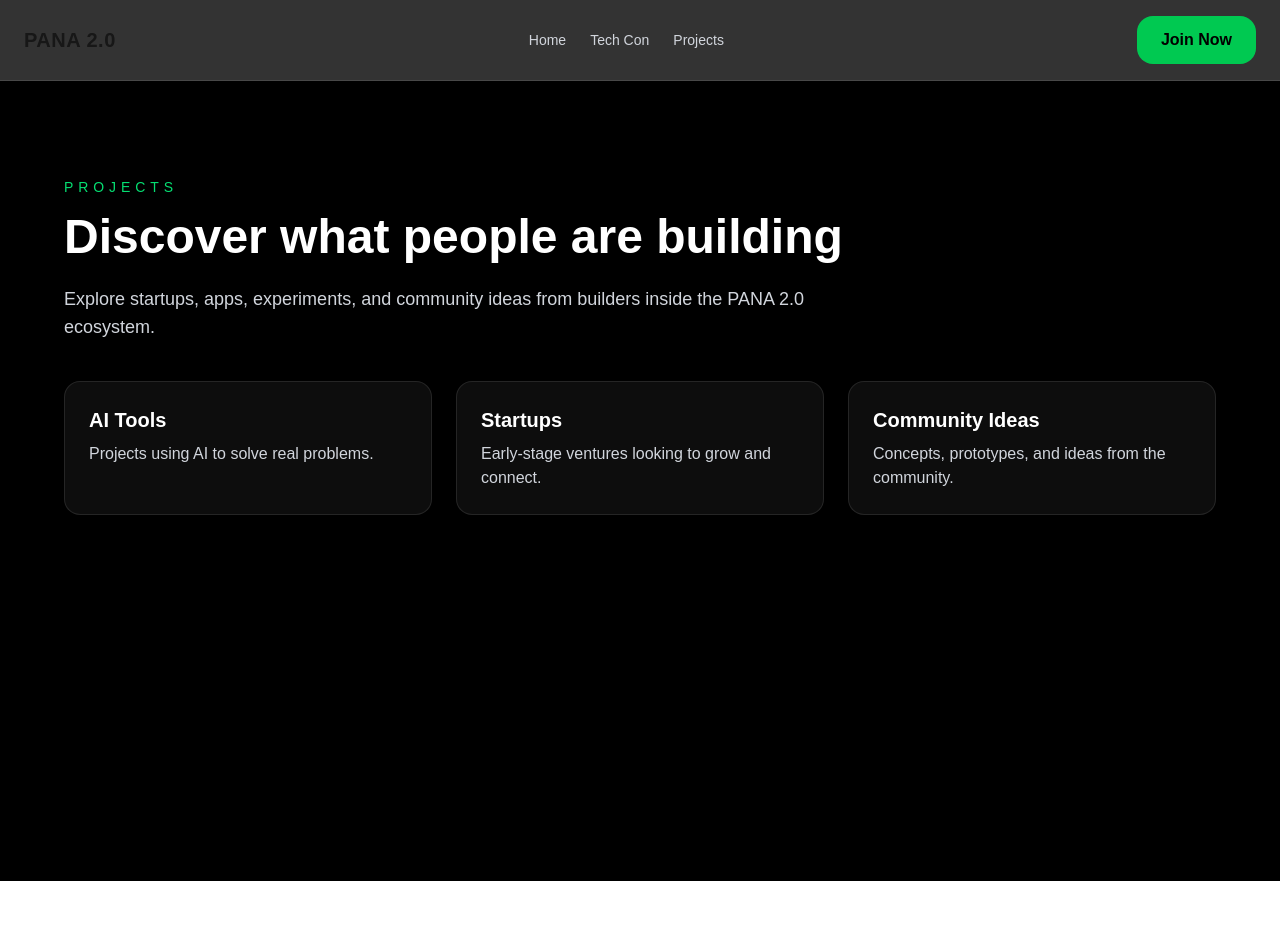
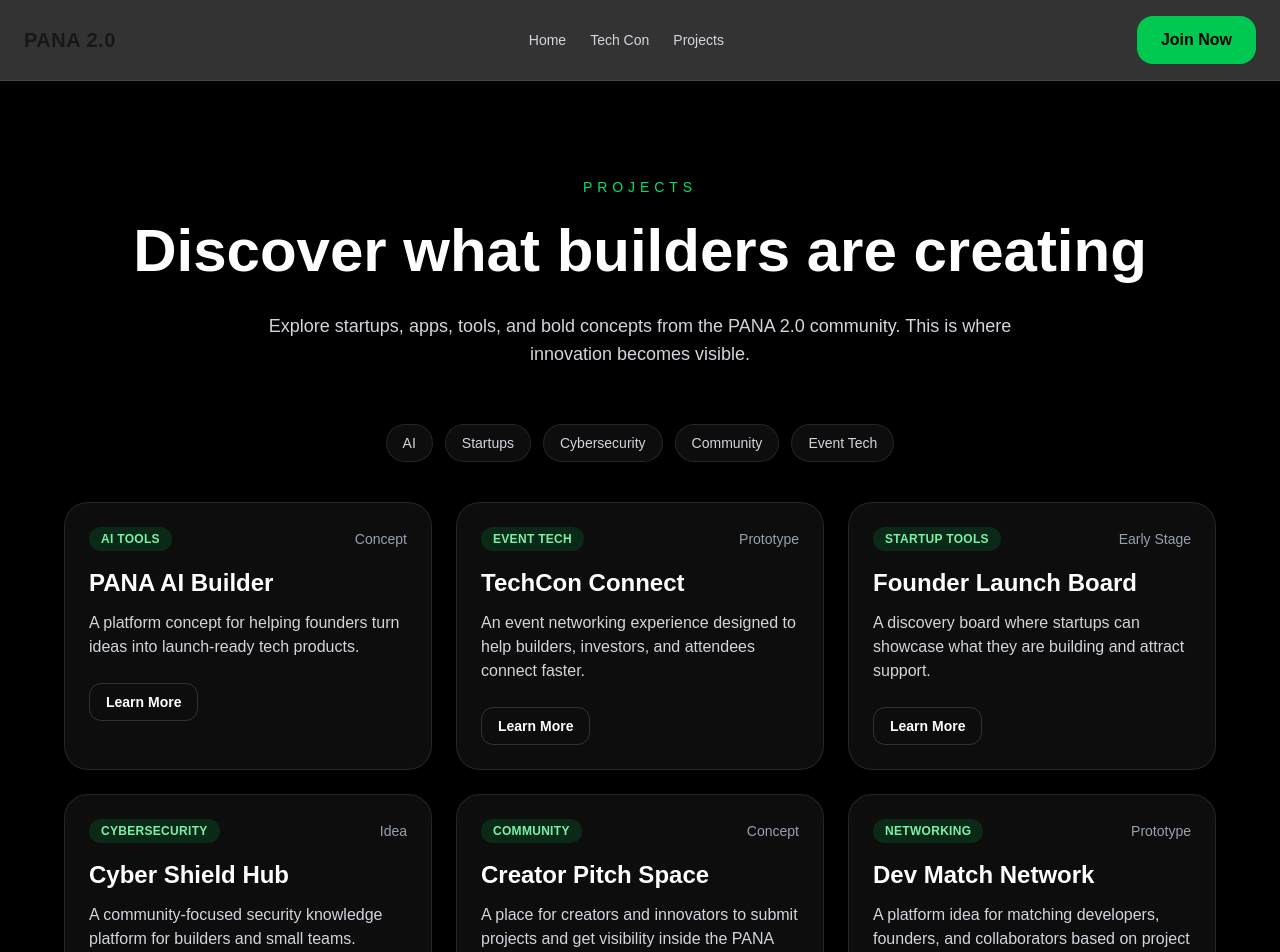
Before and after one commit to panagreenllc-dot/PANA-2.0, a Next.js app: page /projects in a window 1280 px wide. Shown: the top 952 px of the page. Before the commit the page ends 881 px from the top, so only its background shows below. Built offline with nearby package versions, Linux system fonts and the light colour scheme.

Commit message:
build projects page

```diff
--- a/app/projects/page.tsx
+++ b/app/projects/page.tsx
@@ -1,33 +1,126 @@
 export default function ProjectsPage() {
+  const projects = [
+    {
+      name: "PANA AI Builder",
+      category: "AI Tools",
+      description:
+        "A platform concept for helping founders turn ideas into launch-ready tech products.",
+      stage: "Concept",
+    },
+    {
+      name: "TechCon Connect",
+      category: "Event Tech",
+      description:
+        "An event networking experience designed to help builders, investors, and attendees connect faster.",
+      stage: "Prototype",
+    },
+    {
+      name: "Founder Launch Board",
+      category: "Startup Tools",
+      description:
+        "A discovery board where startups can showcase what they are building and attract support.",
+      stage: "Early Stage",
+    },
+    {
+      name: "Cyber Shield Hub",
+      category: "Cybersecurity",
+      description:
+        "A community-focused security knowledge platform for builders and small teams.",
+      stage: "Idea",
+    },
+    {
+      name: "Creator Pitch Space",
+      category: "Community",
+      description:
+        "A place for creators and innovators to submit projects and get visibility inside the PANA ecosystem.",
+      stage: "Concept",
+    },
+    {
+      name: "Dev Match Network",
+      category: "Networking",
+      description:
+        "A platform idea for matching developers, founders, and collaborators based on project needs.",
+      stage: "Prototype",
+    },
+  ];
+
   return (
     <main className="min-h-screen bg-black px-6 py-24 text-white">
       <div className="mx-auto max-w-6xl">
-        <p className="mb-4 text-sm uppercase tracking-[0.35em] text-green-400">
-          Projects
-        </p>
+        <div className="mb-14 text-center">
+          <p className="mb-4 text-sm uppercase tracking-[0.35em] text-green-400">
+            Projects
+          </p>
 
-        <h1 className="mb-6 text-5xl font-bold">Discover what people are building</h1>
+          <h1 className="mb-6 text-5xl font-bold leading-tight sm:text-6xl">
+            Discover what builders are creating
+          </h1>
 
-        <p className="mb-10 max-w-3xl text-lg text-gray-300">
-          Explore startups, apps, experiments, and community ideas from builders
-          inside the PANA 2.0 ecosystem.
-        </p>
+          <p className="mx-auto max-w-3xl text-lg text-gray-300">
+            Explore startups, apps, tools, and bold concepts from the PANA 2.0
+            community. This is where innovation becomes visible.
+          </p>
+        </div>
 
-        <div className="grid gap-6 md:grid-cols-3">
-          <div className="rounded-2xl border border-white/10 bg-white/5 p-6">
-            <h2 className="mb-2 text-xl font-bold">AI Tools</h2>
-            <p className="text-gray-300">Projects using AI to solve real problems.</p>
-          </div>
+        <div className="mb-10 flex flex-wrap justify-center gap-3">
+          <span className="rounded-full border border-white/10 bg-white/5 px-4 py-2 text-sm text-gray-300">
+            AI
+          </span>
+          <span className="rounded-full border border-white/10 bg-white/5 px-4 py-2 text-sm text-gray-300">
+            Startups
+          </span>
+          <span className="rounded-full border border-white/10 bg-white/5 px-4 py-2 text-sm text-gray-300">
+            Cybersecurity
+          </span>
+          <span className="rounded-full border border-white/10 bg-white/5 px-4 py-2 text-sm text-gray-300">
+            Community
+          </span>
+          <span className="rounded-full border border-white/10 bg-white/5 px-4 py-2 text-sm text-gray-300">
+            Event Tech
+          </span>
+        </div>
 
-          <div className="rounded-2xl border border-white/10 bg-white/5 p-6">
-            <h2 className="mb-2 text-xl font-bold">Startups</h2>
-            <p className="text-gray-300">Early-stage ventures looking to grow and connect.</p>
-          </div>
+        <div className="grid gap-6 md:grid-cols-2 xl:grid-cols-3">
+          {projects.map((project) => (
+            <div
+              key={project.name}
+              className="rounded-3xl border border-white/10 bg-white/5 p-6 transition hover:border-green-400/40 hover:bg-white/10"
+            >
+              <div className="mb-4 flex items-center justify-between">
+                <span className="rounded-full bg-green-500/15 px-3 py-1 text-xs font-semibold uppercase tracking-wide text-green-300">
+                  {project.category}
+                </span>
 
-          <div className="rounded-2xl border border-white/10 bg-white/5 p-6">
-            <h2 className="mb-2 text-xl font-bold">Community Ideas</h2>
-            <p className="text-gray-300">Concepts, prototypes, and ideas from the community.</p>
-          </div>
+                <span className="text-sm text-gray-400">{project.stage}</span>
+              </div>
+
+              <h2 className="mb-3 text-2xl font-bold">{project.name}</h2>
+
+              <p className="mb-6 text-gray-300">{project.description}</p>
+
+              <a
+                href="/submit-project"
+                className="inline-flex rounded-xl border border-white/15 px-4 py-2 text-sm font-semibold text-white transition hover:bg-white hover:text-black"
+              >
+                Learn More
+              </a>
+            </div>
+          ))}
+        </div>
+
+        <div className="mt-16 text-center">
+          <h2 className="mb-4 text-3xl font-bold">Want your project featured?</h2>
+          <p className="mx-auto mb-8 max-w-2xl text-gray-300">
+            Submit your startup, app, concept, or community idea and become part
+            of the PANA 2.0 ecosystem.
+          </p>
+
+          <a
+            href="/submit-project"
+            className="rounded-2xl bg-green-500 px-6 py-3 font-bold text-black transition hover:bg-green-400"
+          >
+            Submit a Project
+          </a>
         </div>
       </div>
     </main>
```
